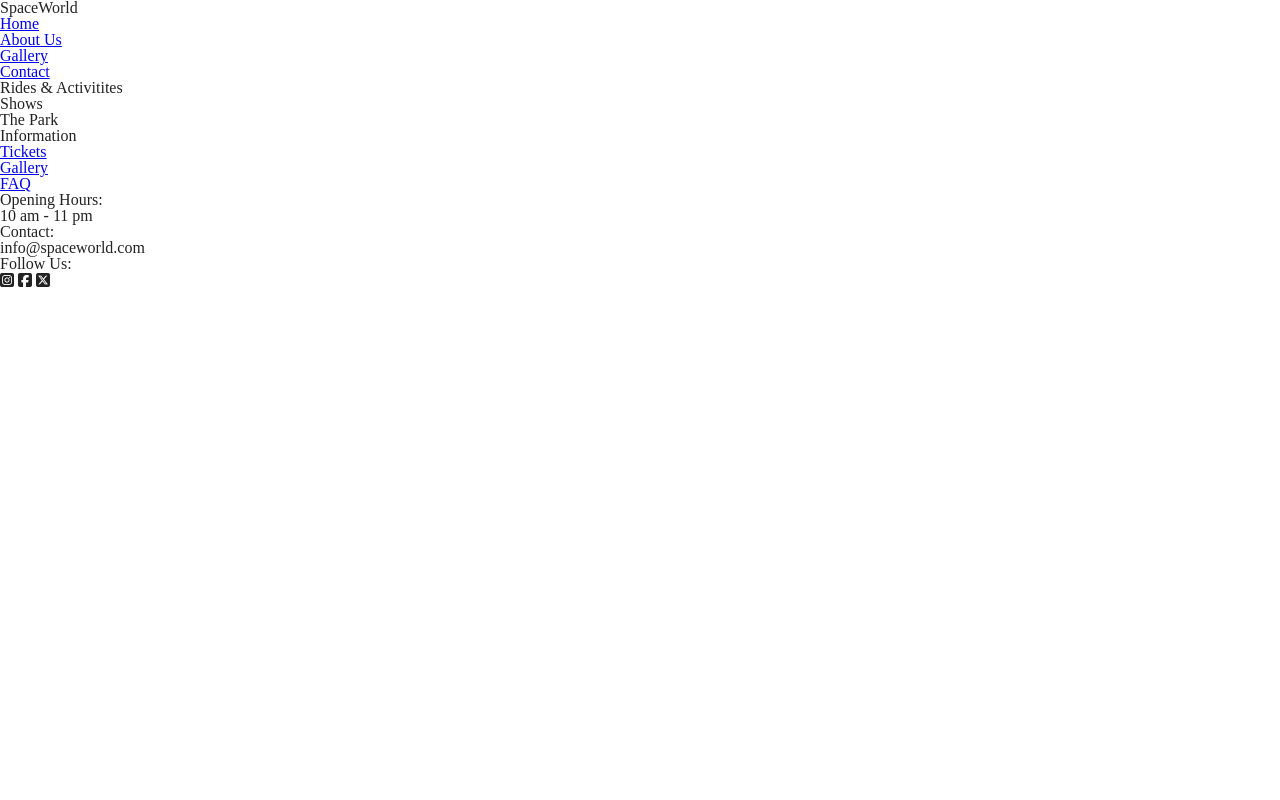
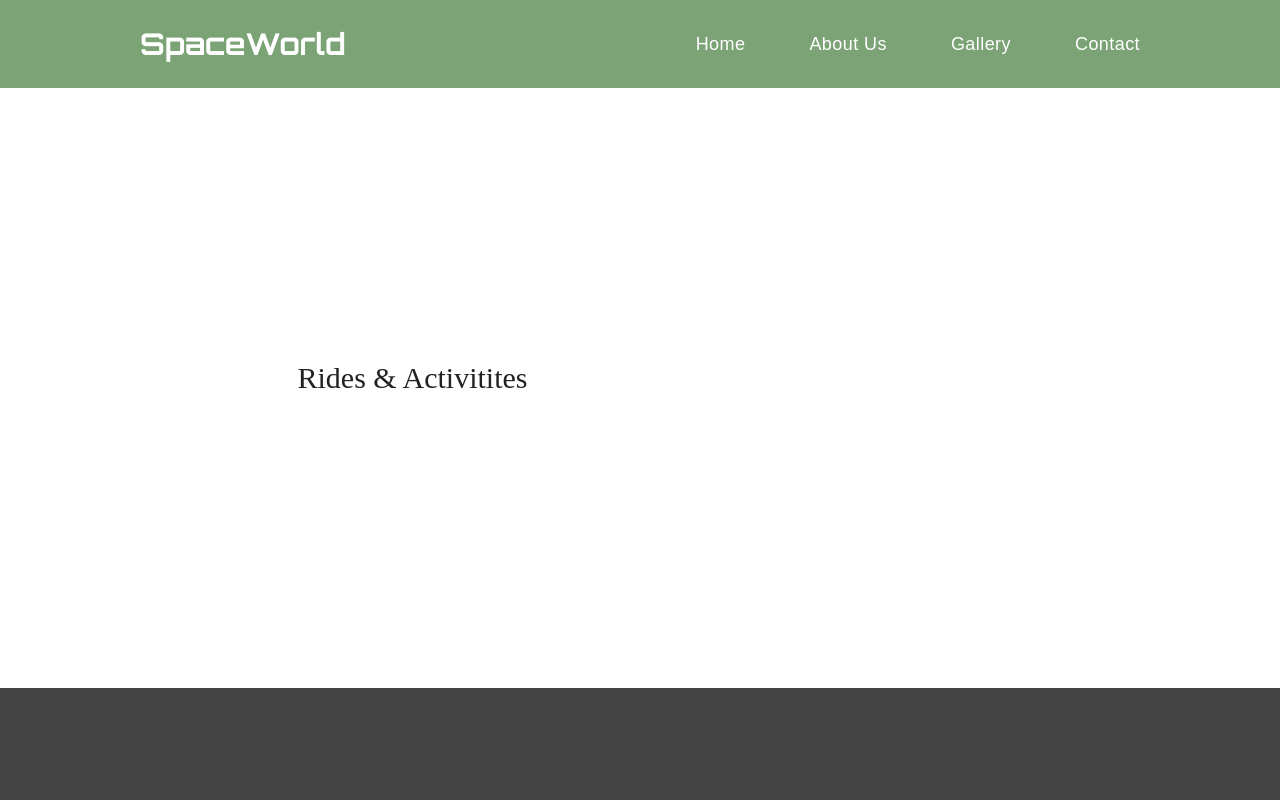
Before and after one commit to ssannejohansson/SpaceWorld, a plain HTML site: page pages/gallery.html in a window 1280 px wide. Shown: the top 800 px of the page. Drawn offline with Linux system fonts and the light colour scheme; a web font is replaced by a local one.

Commit message:
Update gallery.css

```diff
--- a/styles/gallery.css
+++ b/styles/gallery.css
@@ -4,3 +4,175 @@ body {
     min-height: 100vh;
     max-width: 100vw;
 }
+
+/* Header with logo and nav */
+.header {
+    background-color: #7ba376;
+    display: flex;
+    justify-content: space-between;
+    align-items: center;
+    min-height: 88px;
+    height: 100%;
+    padding-left: 140px;
+    padding-right: 140px;
+}
+
+.logo__header {
+    display: flex;
+    justify-self: flex-start;
+    font-family: "orbitron", serif;
+    font-weight: bold;
+    font-size: 30px;
+    color: #fff;
+
+}
+
+.navbar li {
+    display: inline-block;
+    position: relative;
+    text-decoration: none;
+    list-style: none;
+    color: #fff;
+    text-align: left;
+    font-size: 18px;
+    font-family: arial, sans-serif;
+    font-style: normal;
+    letter-spacing: 0.43px;;
+    line-height: 21px;
+    margin-left: 60px;
+}
+
+.navbar li a {
+    display: inline-block;
+    position: relative;
+    text-decoration: none;
+    list-style: none;
+    color: #fff;
+    text-align: left;
+    font-size: 18px;
+    font-family: arial, sans-serif;
+    font-style: normal;
+    line-height: 21px;
+}
+
+.navbar li::after {
+    content: '';
+    position: absolute;
+    width: 100%;
+    transform: scaleX(0);
+    height: 2px;
+    bottom: 0;
+    left: 0;
+    background-color: #fff;
+    transform-origin: bottom center;
+    transition: transform 0.4s ease-out;
+}
+
+.navbar li:hover::after {
+    transform: scaleX(1);
+    transform-origin: bottom center;
+}
+
+h2 {
+    font-family: "caprasimo", static;
+    font-weight: 400;
+    font-size: 30px;
+    max-width: 685px;
+    width: 100%;
+    margin-bottom: 20px;
+}
+
+.first__section {
+    width: 100%;
+    min-height: 600px;
+    height: 100%;
+    background-color: #fff;
+    display: flex;
+    justify-content: space-evenly;
+    align-items: center;
+}
+
+.second__section {
+    width: 100%;
+    min-height: 600px;
+    height: 100%;
+    background-color: #444444;
+    display: flex;
+    justify-content: space-evenly;
+    align-items: center;
+}
+
+.third__section {
+    width: 100%;
+    min-height: 600px;
+    height: 100%;
+    background-color: #fff;
+    display: flex;
+    justify-content: space-evenly;
+    align-items: center;
+}
+
+.footer__container {
+    background-color: #7ba376;
+    min-height: 88px;
+    height: 100%;
+    display: flex;
+    justify-content: space-between;
+    align-items: baseline;
+    padding-top: 40px;
+    padding-bottom: 20px;
+    padding-left: 140px;
+    padding-right: 140px;
+
+}
+
+.footer__list li, .footer__list li a {
+    font-family: arial, sans-serif;
+    font-size: 18px;
+    line-height: 23px;
+    color: #fff;
+    text-decoration: none;
+    list-style: none;
+
+}
+
+.footer__list li:hover {
+    transform: scale(1.1);
+    font-weight:bold;
+}
+
+.footer__label {
+    font-family: arial, sans-serif;
+    font-weight: bold;
+    font-size: 18px;
+    margin-bottom: 10px;
+    color: #fff;
+}
+
+.icons {
+    margin: auto;
+font-size: 40px;
+color: #fff;
+}
+
+.fa-square-instagram:hover, .fa-square-facebook:hover, .fa-square-x-twitter:hover {
+    transform: scale(1.2);
+    cursor: pointer;
+}
+
+.footer__info {
+    font-family: arial, sans-serif;
+    font-style: normal;
+    font-size: 18px;
+    line-height: 21px;
+    color: #fff;
+}
+
+.logo__footer {
+    display: flex;
+    align-content: center;
+    font-family: "orbitron", serif;
+    font-weight: bold;
+    font-size: 30px;
+    color: #fff;
+}
```
